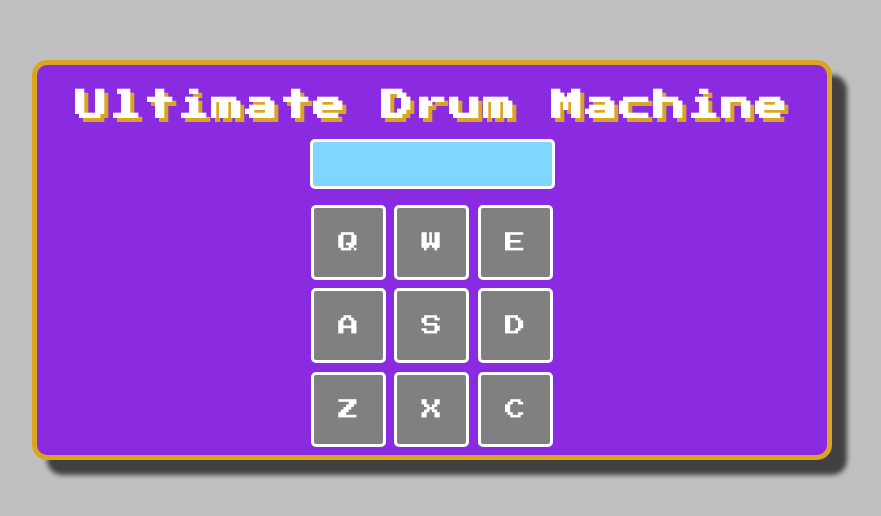
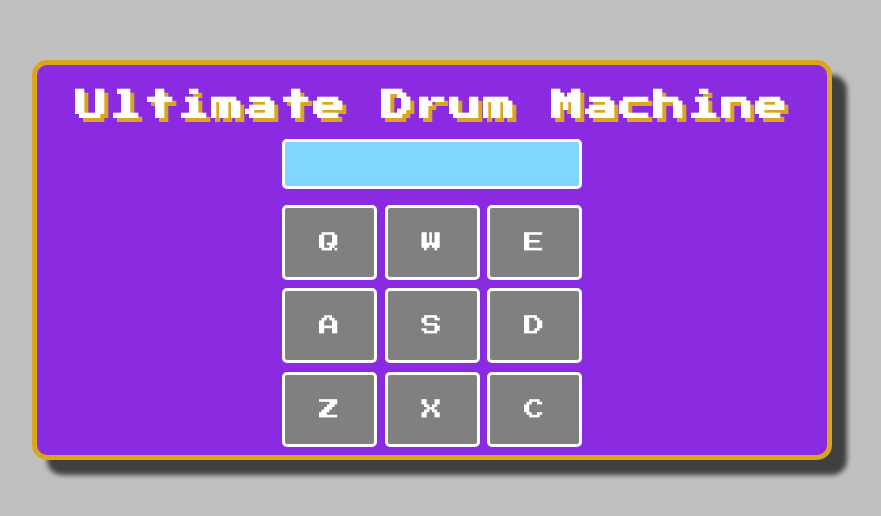
Before and after one commit to dnlk86/drum-machine, a React (Create React App) app: page / in a window 1280 px wide. Shown: the part 140-656 px from the top of the page, without its empty margins (208-1089 px from the left). Built offline with nearby package versions, Linux system fonts and the light colour scheme.

Commit message:
refined button colors and styling

```diff
--- a/src/App.css
+++ b/src/App.css
@@ -3,7 +3,7 @@
 }
 
 .drum-pad {
-    width: 75px;
+    width: 95px;
     height: 75px;
     background-color: grey;
     border: 3px solid #fff;
--- a/src/features/drum-machine/Button.js
+++ b/src/features/drum-machine/Button.js
@@ -9,7 +9,8 @@ export default function Button(props) {
     const handleClick = (e) => {
         let btn = document.getElementById(e.target.id);
         document.getElementById(btn.innerText).play();
-        dispatch(select(e.target.value));
+        // dispatch(select(e.target.value));
+        dispatch(select(props.btn.display));
         btn.style.border = props.btn.c_border;
         btn.style.backgroundColor = props.btn.c_bgColor;
         btn.style.color = props.btn.c_color;
@@ -18,7 +19,7 @@ export default function Button(props) {
             btn.style.border = props.btn.border;
             btn.style.backgroundColor = props.btn.bgColor;
             btn.style.color = props.btn.color;
-        }, 500);
+        }, 250);
     };
 
     return (
--- a/src/features/drum-machine/Display.module.css
+++ b/src/features/drum-machine/Display.module.css
@@ -1,6 +1,6 @@
 .display {
     height: 50px;
-    width: 245px;
+    width: 300px;
     background-color: rgb(127, 215, 255);
     border: 3px solid white;
     border-radius: 5px;
@@ -12,6 +12,6 @@
 .displayText {
     user-select: none;
     font-family: "Press Start 2P", cursive;
-    font-size: 1.75rem;
+    font-size: 1.35rem;
     color: green;
 }
--- a/src/features/drum-machine/DrumMachine.js
+++ b/src/features/drum-machine/DrumMachine.js
@@ -14,109 +14,118 @@ export function DrumMachine() {
             id: "btnQ",
             value: "Q",
             text: "Q",
+            display: "Heater 1",
             clip: "https://s3.amazonaws.com/freecodecamp/drums/Heater-1.mp3",
             border: "3px solid #FFF",
             bgColor: "grey",
             color: "#FFF",
             c_border: "3px solid #FF0000",
-            c_bgColor: "#FF8080",
+            c_bgColor: "#FFC8C8",
             c_color: "#FF0000",
         },
         {
             id: "btnW",
             value: "W",
             text: "W",
+            display: "Heater 2",
             clip: "https://s3.amazonaws.com/freecodecamp/drums/Heater-2.mp3",
             border: "3px solid #FFF",
             bgColor: "grey",
             color: "#FFF",
-            c_border: "3px solid #FF0000",
-            c_bgColor: "#FF8080",
-            c_color: "#FF0000",
+            c_border: "3px solid #FF8700",
+            c_bgColor: "#FFE5C8",
+            c_color: "#FF8700",
         },
         {
             id: "btnE",
             value: "E",
             text: "E",
+            display: "Heater 3",
             clip: "https://s3.amazonaws.com/freecodecamp/drums/Heater-3.mp3",
             border: "3px solid #FFF",
             bgColor: "grey",
             color: "#FFF",
-            c_border: "3px solid #FF0000",
-            c_bgColor: "#FF8080",
-            c_color: "#FF0000",
+            c_border: "3px solid #FFD300",
+            c_bgColor: "#FFF6C8",
+            c_color: "#FFD300",
         },
         {
             id: "btnA",
             value: "A",
             text: "A",
+            display: "Heater 4",
             clip: "https://s3.amazonaws.com/freecodecamp/drums/Heater-4_1.mp3",
             border: "3px solid #FFF",
             bgColor: "grey",
             color: "#FFF",
-            c_border: "3px solid #FF0000",
-            c_bgColor: "#FF8080",
-            c_color: "#FF0000",
+            c_border: "3px solid #DEFF0A",
+            c_bgColor: "#F8FFCB",
+            c_color: "#DEFF0A",
         },
         {
             id: "btnS",
             value: "S",
             text: "S",
+            display: "Clap",
             clip: "https://s3.amazonaws.com/freecodecamp/drums/Heater-6.mp3",
             border: "3px solid #FFF",
             bgColor: "grey",
             color: "#FFF",
-            c_border: "3px solid #FF0000",
-            c_bgColor: "#FF8080",
-            c_color: "#FF0000",
+            c_border: "3px solid #A1FF0A",
+            c_bgColor: "#EBFFCB",
+            c_color: "#A1FF0A",
         },
         {
             id: "btnD",
             value: "D",
             text: "D",
+            display: "Open HH",
             clip: "https://s3.amazonaws.com/freecodecamp/drums/Dsc_Oh.mp3",
             border: "3px solid #FFF",
             bgColor: "grey",
             color: "#FFF",
-            c_border: "3px solid #FF0000",
-            c_bgColor: "#FF8080",
-            c_color: "#FF0000",
+            c_border: "3px solid #0AFF99",
+            c_bgColor: "#CBFFE9",
+            c_color: "#0AFF99",
         },
         {
             id: "btnZ",
             value: "Z",
             text: "Z",
+            display: "Kick n' Hat",
             clip: "https://s3.amazonaws.com/freecodecamp/drums/Kick_n_Hat.mp3",
             border: "3px solid #FFF",
             bgColor: "grey",
             color: "#FFF",
-            c_border: "3px solid #FF0000",
-            c_bgColor: "#FF8080",
-            c_color: "#FF0000",
+            c_border: "3px solid #0AEFFF",
+            c_bgColor: "#CBFCFF",
+            c_color: "#0AEFFF",
         },
         {
             id: "btnX",
             value: "X",
             text: "X",
+            display: "Kick",
             clip: "https://s3.amazonaws.com/freecodecamp/drums/RP4_KICK_1.mp3",
             border: "3px solid #FFF",
             bgColor: "grey",
             color: "#FFF",
-            c_border: "3px solid #FF0000",
-            c_bgColor: "#FF8080",
-            c_color: "#FF0000",
+            c_border: "3px solid #147DF5",
+            c_bgColor: "#CDE3FD",
+            c_color: "#147DF5",
         },
         {
             id: "btnC",
             value: "C",
             text: "C",
+            display: "Closed HH",
             clip: "https://s3.amazonaws.com/freecodecamp/drums/Cev_H2.mp3",
             border: "3px solid #FFF",
             bgColor: "grey",
             color: "#FFF",
-            c_border: "3px solid #FF0000",
-            c_bgColor: "#FF8080",
-            c_color: "#FF0000",
+            c_border: "3px solid #580AFF",
+            c_bgColor: "#DBCBFF",
+            c_color: "#580AFF",
         },
     ];
 
--- a/src/features/drum-machine/DrumMachine.module.css
+++ b/src/features/drum-machine/DrumMachine.module.css
@@ -56,6 +56,7 @@ h1 {
     display: grid;
     grid-template-columns: 1fr 1fr 1fr;
     grid-template-rows: 1fr 1fr 1fr;
-    width: 250px;
+    column-gap: 7.5px;
+    width: 300px;
     height: 250px;
 }
```
